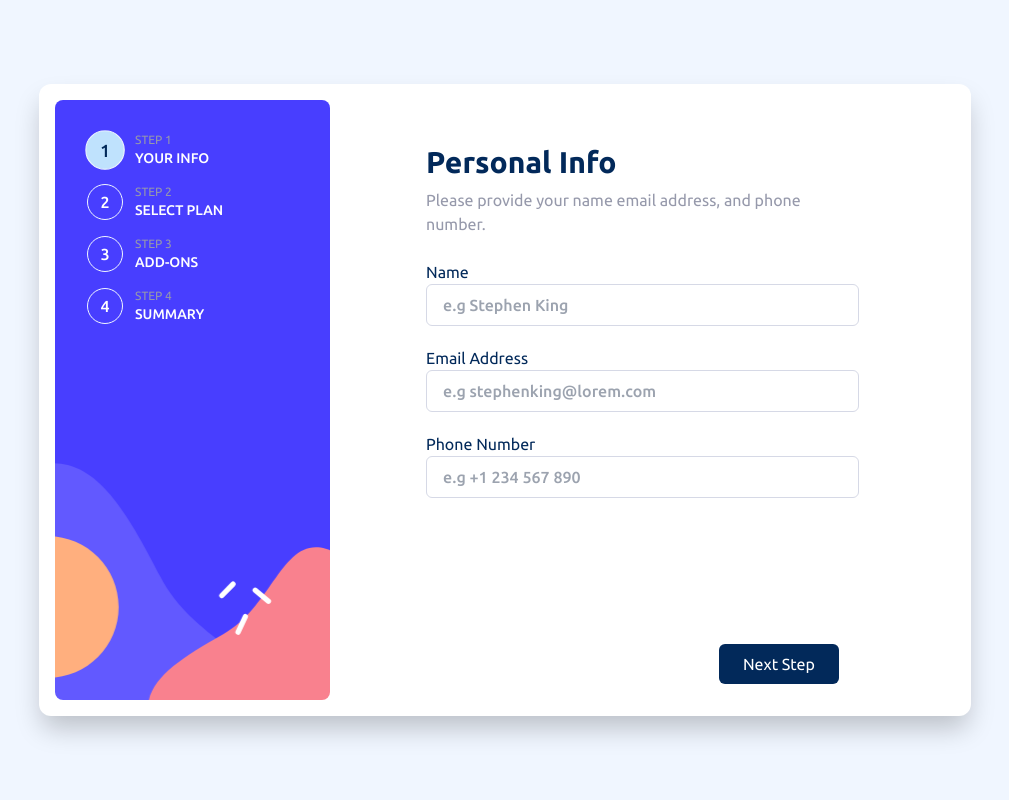
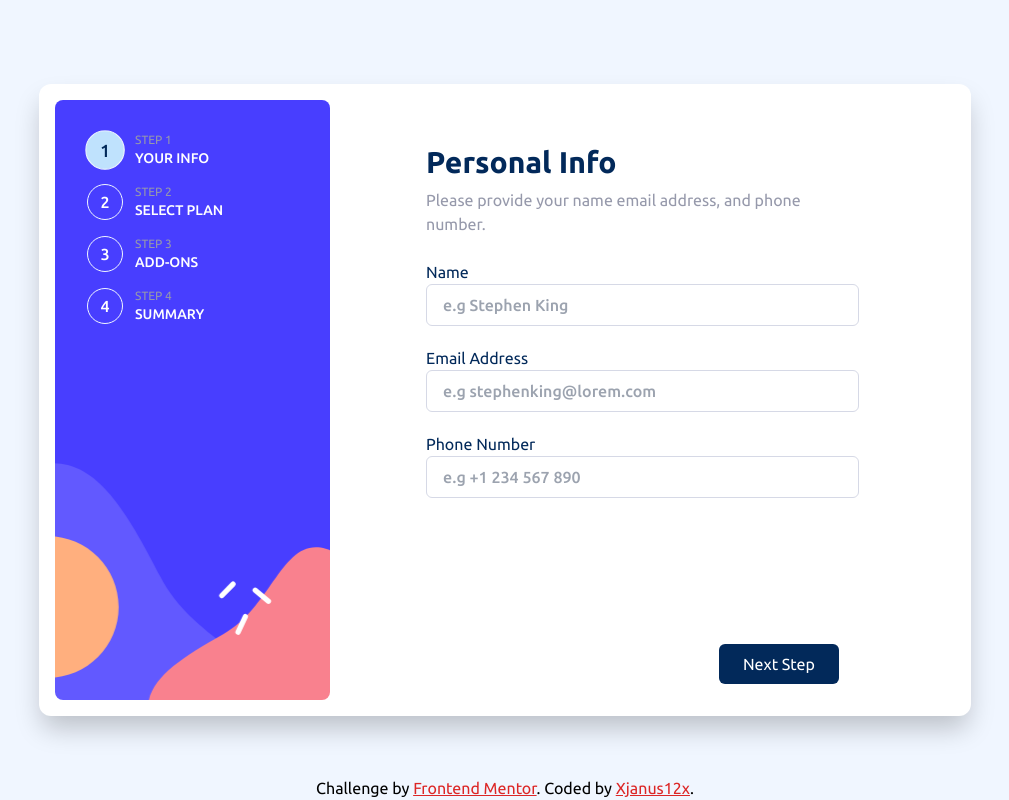
Before and after one commit to Xjanus12x/multi-step-form-angular, an Angular app: page / in a window 1280 px wide. Shown: the whole page, without its empty margins (135-1144 px from the left). Built offline with nearby package versions, Linux system fonts and the light colour scheme.

Commit message:
"Footer added with description"

```diff
--- a/src/app/app.component.html
+++ b/src/app/app.component.html
@@ -1,4 +1,3 @@
-
 <main class="md:bg-white md:p-4 md:rounded-xl md:mx-4">
     <section class="wrapper ">
         <section class="indicators flex justify-center gap-4 md:flex-col md:justify-start min-w-full">
@@ -41,3 +40,12 @@
 
 
 </main>
+
+<footer class="min-w-full fixed bottom-0 left-0 text-center">
+    <div class="">
+        Challenge by <a href="https://www.frontendmentor.io?ref=challenge" class="text-red-600 underline"
+            target="_blank" rel="noopener">Frontend
+            Mentor</a>.
+        Coded by <a href="https://github.com/Xjanus12x" class="text-red-600 underline">Xjanus12x</a>.
+    </div>
+</footer>
```
Lines whose indentation alone changed are shown as unchanged.
